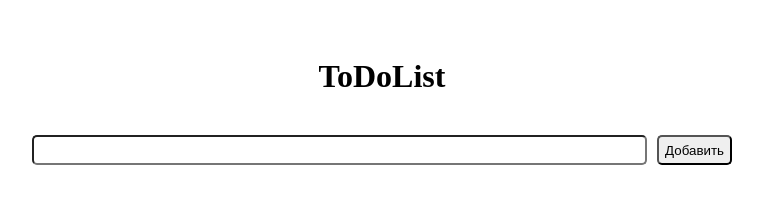
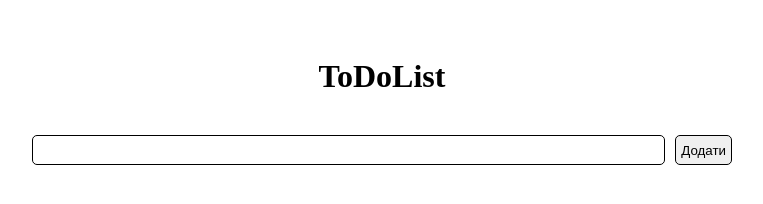
Before and after one commit to ConstantineKobushka/05-blendet-09.08, a website built with Vite: page src/index.html in a window 1280 px wide. Shown: the whole page, without its empty margins (258-1021 px from the left). Built offline with nearby package versions, Linux system fonts and the light colour scheme.

Commit message:
fixed css

```diff
--- a/src/css/reset.css
+++ b/src/css/reset.css
@@ -26,6 +26,8 @@ a {
 
 button {
   cursor: pointer;
+  border: 1px solid #000;
+  padding: 5px;
 }
 
 img {
--- a/src/css/styles.css
+++ b/src/css/styles.css
@@ -32,6 +32,7 @@ html {
   width: 100%;
   height: 30px;
   border-radius: 5px;
+  border: 1px solid #000;
 }
 
 .form-btn {
--- a/src/index.html
+++ b/src/index.html
@@ -12,7 +12,7 @@
       <h1 class="title">ToDoList</h1>
       <form class="form" id="task-form">
         <input class="form-input" type="text" name="taskName" />
-        <button class="form-btn" type="submit">Добавить</button>
+        <button class="form-btn" type="submit">Додати</button>
       </form>
       <ul class="task-list" id="task-list"></ul>
     </div>
```
